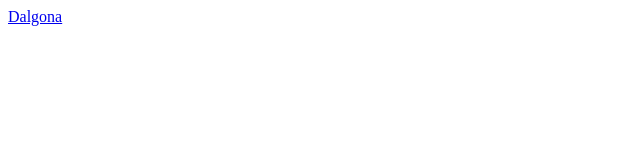
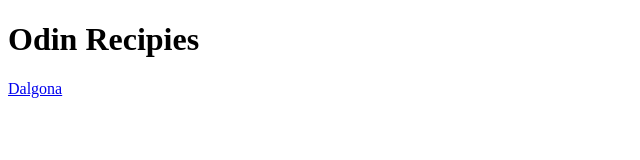
Before and after one commit to Laczarade/odin-recipes, a plain HTML site: page index.html in a window 1280 px wide. Shown: the whole page, without its empty margins (0-640 px from the left). Drawn offline with Linux system fonts and the light colour scheme.

Commit message:
Retroactively add header to index.html

```diff
--- a/index.html
+++ b/index.html
@@ -5,6 +5,7 @@
         <meta charset="utf=8">
     </head>
     <body>
+        <h1>Odin Recipies</h1>
         <a href="recipies/dalgona.html">Dalgona</a>
     </body>
 </html>
```
